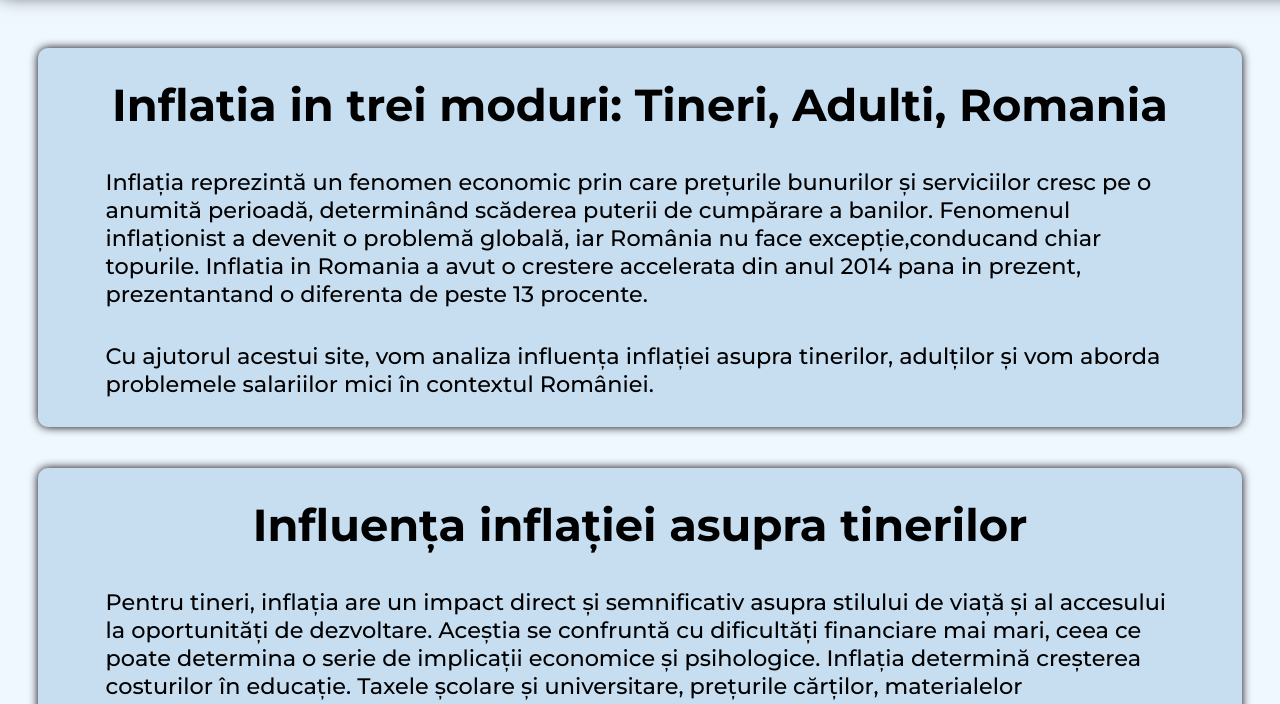
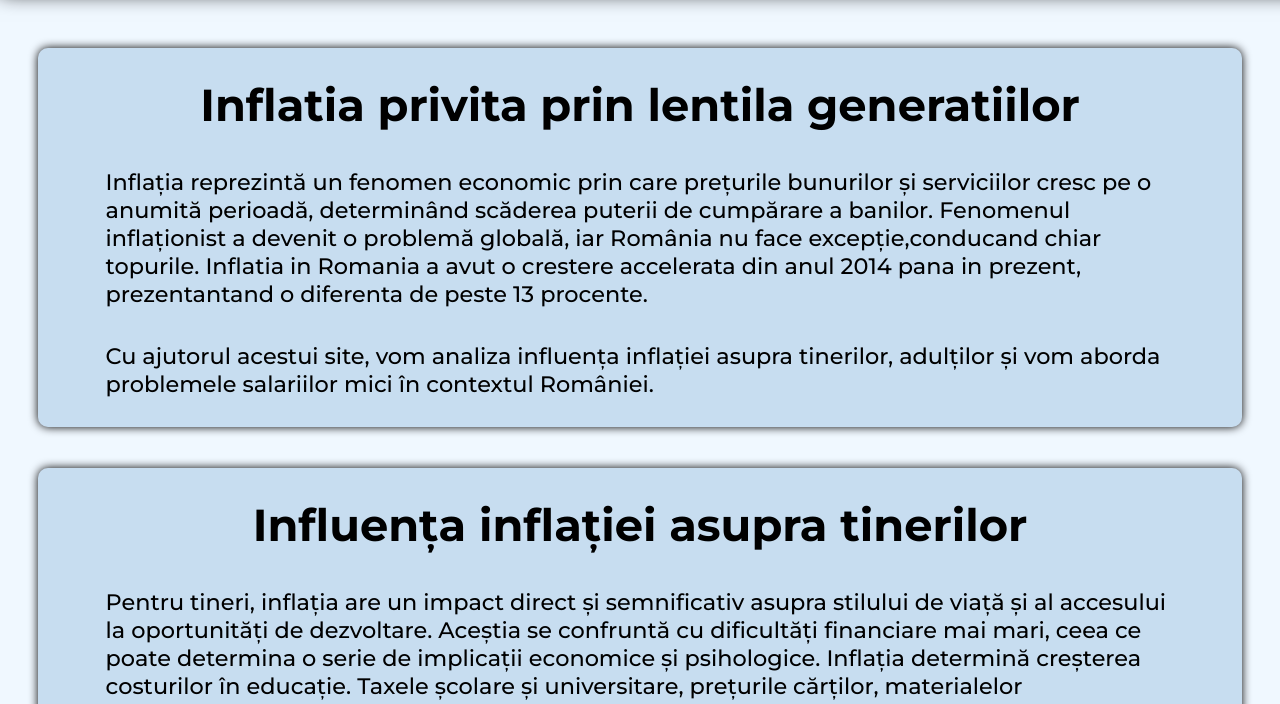
Before and after one commit to Clasa11B/Inflatia, a plain HTML site: page index.html in a window 1280 px wide. Shown: the part 96-800 px from the top of the page. Drawn offline with Linux system fonts and the light colour scheme; a web font is replaced by a local one.

Commit message:
Update index.html

```diff
--- a/index.html
+++ b/index.html
@@ -63,7 +63,7 @@
     </header>
     <div class="container">
       <div id="infog" class="ofamilieminunata">
-        <h1>Inflatia in trei moduri: Tineri, Adulti, Romania</h1>
+        <h1>Inflatia privita prin lentila generatiilor</h1>
         <p>
           Inflația reprezintă un fenomen economic prin care prețurile bunurilor
           și serviciilor cresc pe o anumită perioadă, determinând scăderea
```
